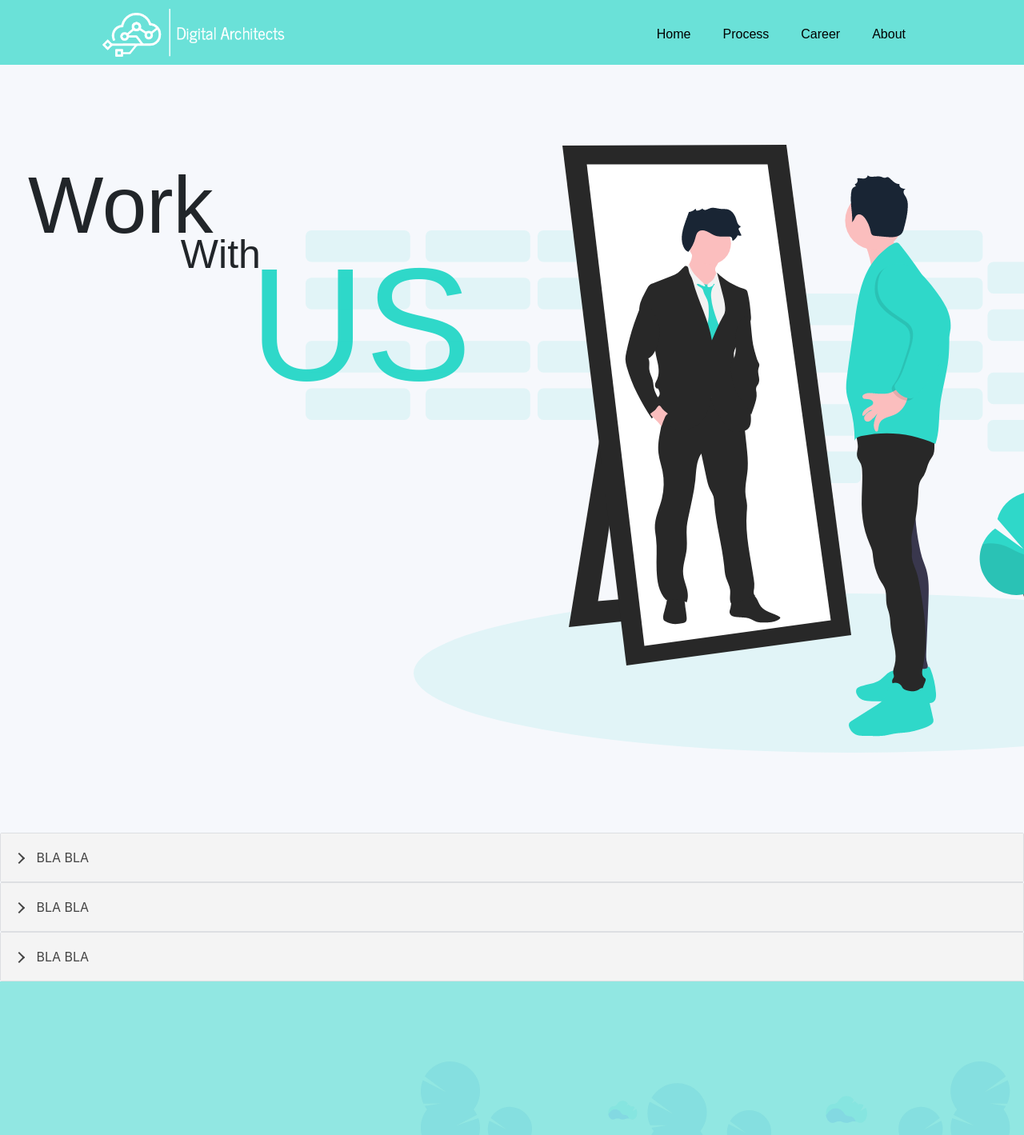
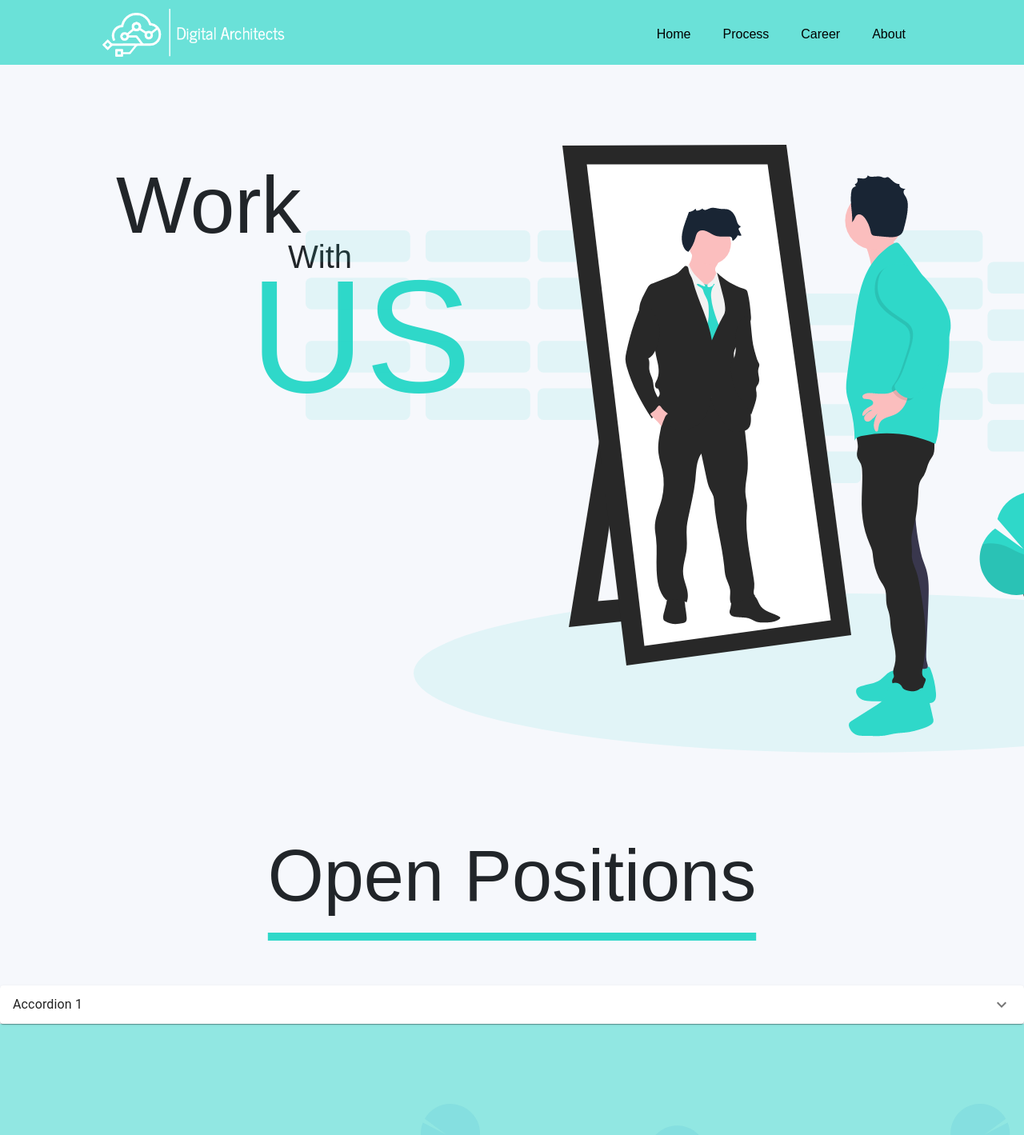
Before and after one commit to KayvT/DigitArc, a React (Create React App) app: page /career in a window 1280 px wide. Shown: the top 1419 px of the page at 80% size. Built offline with nearby package versions, Linux system fonts and the light colour scheme.

Commit message:
minor improvements to the career page

```diff
--- a/package.json
+++ b/package.json
@@ -4,13 +4,13 @@
   "private": true,
   "dependencies": {
     "@brainhubeu/react-carousel": "^1.19.26",
+    "@material-ui/core": "^4.11.0",
+    "@material-ui/icons": "^4.9.1",
     "@testing-library/jest-dom": "^4.2.4",
     "@testing-library/react": "^9.5.0",
     "@testing-library/user-event": "^7.2.1",
     "bootstrap": "^4.5.2",
-    "pure-react-carousel": "^1.27.1",
     "react": "^16.13.1",
-    "react-accessible-accordion": "^3.3.3",
     "react-dom": "^16.13.1",
     "react-router-dom": "^5.2.0",
     "react-scripts": "^3.4.3"
--- a/src/Components/About/OurTeam.js
+++ b/src/Components/About/OurTeam.js
@@ -3,7 +3,7 @@ import KayPic from "../../Assets/imgs/TeamPics/Kay.JPG";
 class OurTeam extends React.Component {
   render() {
     return (
-      <>
+      <div className="header-space">
         <div className="col-lg-6 d-flex flex-column justify-content-center align-items-center">
           <div className="w-75">
             <h1 className="services-text">OUR TEAM</h1>
@@ -41,7 +41,7 @@ class OurTeam extends React.Component {
             <span className="role"> Software Dev</span>
           </div>
         </div>
-      </>
+      </div>
     );
   }
 }
--- a/src/Components/Career.js
+++ b/src/Components/Career.js
@@ -7,8 +7,8 @@ class Career extends React.Component {
       <>
         <CareerHeader />
         <Accordin />
-        <Accordin />
-        <Accordin />
+        {/* <Accordin /> */}
+        {/* <Accordin /> */}
       </>
     );
   }
--- a/src/Components/Career/WorkWithUs.js
+++ b/src/Components/Career/WorkWithUs.js
@@ -1,24 +1,36 @@
 import React from "react";
-import {
-  Accordion,
-  AccordionItem,
-  AccordionItemHeading,
-  AccordionItemButton,
-  AccordionItemPanel,
-} from "react-accessible-accordion";
-import "react-accessible-accordion/dist/fancy-example.css";
-
+import { makeStyles } from "@material-ui/core/styles";
+import Accordion from "@material-ui/core/Accordion";
+import AccordionSummary from "@material-ui/core/AccordionSummary";
+import AccordionDetails from "@material-ui/core/AccordionDetails";
+import Typography from "@material-ui/core/Typography";
+import ExpandMoreIcon from "@material-ui/icons/ExpandMore";
 class Accordin extends React.Component {
   render() {
     return (
-      <Accordion allowZeroExpanded>
-        <AccordionItem>
-          <AccordionItemHeading>
-            <AccordionItemButton> BLA BLA</AccordionItemButton>
-          </AccordionItemHeading>
-          <AccordionItemPanel>TEXT TESXT TESADSA</AccordionItemPanel>
-        </AccordionItem>
-      </Accordion>
+      <>
+        <div className="col d-flex justify-content-center align-items-center">
+          <h1 className="career-text">Open Positions</h1>
+        </div>
+        <div>
+          <Accordion>
+            <AccordionSummary
+              expandIcon={<ExpandMoreIcon />}
+              aria-controls="panel1a-content"
+              id="panel1a-header"
+            >
+              <Typography>Accordion 1</Typography>
+            </AccordionSummary>
+            <AccordionDetails>
+              <Typography>
+                Lorem ipsum dolor sit amet, consectetur adipiscing elit.
+                Suspendisse malesuada lacus ex, sit amet blandit leo lobortis
+                eget.
+              </Typography>
+            </AccordionDetails>
+          </Accordion>
+        </div>
+      </>
     );
   }
 }
--- a/src/Components/Styles/style.css
+++ b/src/Components/Styles/style.css
@@ -497,10 +497,11 @@ button:hover {
   flex-direction: column;
   justify-content: center;
   align-items: center;
+  padding-top: 25px;
 }
 .item img {
-  width: 80%;
-  height: 500px;
+  width: 500px;
+  height: 700px;
   border-radius: 20px;
   border-color: #2fd8c9;
   box-shadow: 5px 5px 35px #2fd8c9;
@@ -526,15 +527,16 @@ button:hover {
   align-items: center;
   font-size: 100px;
   font-family: "Poppins Extralight", sans-serif;
+  margin-left: 220px;
 }
 
 .with {
   display: flex;
   justify-content: center;
   align-items: center;
-  font-size: 50px;
-  margin-left: 250px;
-  margin-top: -50px;
+  font-size: 40px;
+  margin-left: 450px;
+  margin-top: -40px;
 
   font-family: "Poppins Extralight", sans-serif;
 }
@@ -545,12 +547,38 @@ button:hover {
   font-size: 200px;
   font-family: "Poppins SemiBold", sans-serif;
   color: #2fd8c9;
-  margin-top: -100px;
+  margin-top: -80px;
   margin-right: -600px;
 }
-
+.career-text {
+  display: flex;
+  font-family: "Poppins ExtraBold", sans-serif;
+  font-size: 90px;
+  text-decoration: underline;
+  text-decoration-color: rgb(47, 216, 201);
+  text-underline-offset: 40px;
+  text-decoration-thickness: 10px;
+  padding-bottom: 6%;
+}
 /* CAREER SECTION */
-
+.accordion {
+  background-color: #2fd8c9;
+}
 .accordion__button {
+  color: #2fd8c9;
+}
+.accordion__button:hover {
   color: white;
 }
+#accordion__heading-raa-0 {
+  color: #2fd8c9;
+}
+.accordion__item {
+  color: white;
+}
+.accordion__heading {
+  background-color: #2fd8c9;
+}
+.accordinItems {
+  padding: 15px;
+}
```
Also changed, not shown: 1 other file (tests, documents, lock files or other folders).
